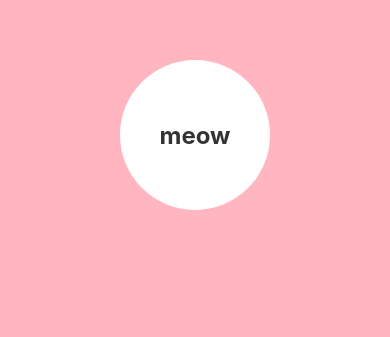
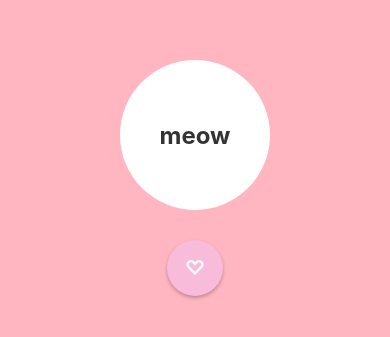
Before and after one commit to AdibaFaiyaz/Meow, a React Native app: screen / in a window 390 px wide. Shown: the part 287-624 px from the top of the page. Built offline with nearby package versions, Linux system fonts and the light colour scheme.

Commit message:
mbeuottwon

```diff
--- a/App.js
+++ b/App.js
@@ -1,35 +1,24 @@
+import React from 'react';
 import { StatusBar } from 'expo-status-bar';
-import { StyleSheet, Text, View } from 'react-native';
+import { View } from 'react-native';
+import { MeowCircle, FloatingButtonGroup, appStyles } from './src';
+import CustomAlert from './src/components/CustomAlert';
+import { useCustomAlert } from './src/hooks/useCustomAlert';
 
 export default function App() {
+  const { alertVisible, alertData, showAlert, hideAlert } = useCustomAlert();
+
   return (
-    <View style={styles.container}>
-      <View style={styles.circle}>
-        <Text style={styles.meowText}>meow</Text>
-      </View>
+    <View style={appStyles.container}>
+      <MeowCircle />
+      <FloatingButtonGroup showAlert={showAlert} />
+      <CustomAlert
+        visible={alertVisible}
+        title={alertData.title}
+        message={alertData.message}
+        onClose={hideAlert}
+      />
       <StatusBar style="auto" />
     </View>
   );
 }
-
-const styles = StyleSheet.create({
-  container: {
-    flex: 1,
-    backgroundColor: '#FFB6C1',
-    alignItems: 'center',
-    justifyContent: 'center',
-  },
-  circle: {
-    width: 150,
-    height: 150,
-    borderRadius: 75,
-    backgroundColor: 'white',
-    alignItems: 'center',
-    justifyContent: 'center',
-  },
-  meowText: {
-    fontSize: 24,
-    color: '#333',
-    fontWeight: 'bold',
-  },
-});
--- /dev/null
+++ b/src/components/CustomAlert.js
@@ -0,0 +1,83 @@
+import React, { useState } from 'react';
+import {
+  View,
+  Text,
+  TouchableOpacity,
+  Modal,
+  StyleSheet,
+  Dimensions,
+} from 'react-native';
+
+const { width } = Dimensions.get('window');
+
+const CustomAlert = ({ visible, title, message, onClose }) => {
+  return (
+    <Modal
+      transparent={true}
+      visible={visible}
+      animationType="fade"
+      onRequestClose={onClose}
+    >
+      <View style={styles.overlay}>
+        <View style={styles.alertContainer}>
+          <Text style={styles.title}>{title}</Text>
+          <Text style={styles.message}>{message}</Text>
+          <TouchableOpacity style={styles.button} onPress={onClose}>
+            <Text style={styles.buttonText}>OK</Text>
+          </TouchableOpacity>
+        </View>
+      </View>
+    </Modal>
+  );
+};
+
+const styles = StyleSheet.create({
+  overlay: {
+    flex: 1,
+    backgroundColor: 'rgba(0, 0, 0, 0.5)',
+    justifyContent: 'center',
+    alignItems: 'center',
+  },
+  alertContainer: {
+    backgroundColor: 'white',
+    borderRadius: 20,
+    padding: 20,
+    width: width * 0.8,
+    maxWidth: 300,
+    shadowColor: '#000',
+    shadowOffset: {
+      width: 0,
+      height: 2,
+    },
+    shadowOpacity: 0.25,
+    shadowRadius: 3.84,
+    elevation: 5,
+  },
+  title: {
+    fontSize: 18,
+    fontWeight: 'bold',
+    color: '#333',
+    textAlign: 'center',
+    marginBottom: 10,
+  },
+  message: {
+    fontSize: 16,
+    color: '#666',
+    textAlign: 'center',
+    marginBottom: 20,
+  },
+  button: {
+    backgroundColor: '#F8BBD9',
+    borderRadius: 15,
+    paddingVertical: 12,
+    paddingHorizontal: 30,
+    alignSelf: 'center',
+  },
+  buttonText: {
+    color: 'white',
+    fontSize: 16,
+    fontWeight: 'bold',
+  },
+});
+
+export default CustomAlert;
--- /dev/null
+++ b/src/components/FloatingButton.js
@@ -0,0 +1,29 @@
+import React from 'react';
+import { TouchableOpacity, Text } from 'react-native';
+import { floatingButtonStyles } from '../styles/floatingButtonStyles';
+
+const FloatingButton = ({
+  onPress,
+  icon,
+  style,
+  buttonType = 'babyPink',
+  activeOpacity = 0.8
+}) => {
+  const buttonStyle = [
+    floatingButtonStyles.floatingButton,
+    floatingButtonStyles[`${buttonType}Button`],
+    style
+  ];
+
+  return (
+    <TouchableOpacity
+      style={buttonStyle}
+      onPress={onPress}
+      activeOpacity={activeOpacity}
+    >
+      <Text style={floatingButtonStyles.buttonText}>{icon}</Text>
+    </TouchableOpacity>
+  );
+};
+
+export default FloatingButton;
--- /dev/null
+++ b/src/components/FloatingButtonGroup.js
@@ -0,0 +1,23 @@
+import React from 'react';
+import { View } from 'react-native';
+import FloatingButton from './FloatingButton';
+import { floatingButtonStyles } from '../styles/floatingButtonStyles';
+
+const FloatingButtonGroup = ({ showAlert }) => {
+  const handleButtonPress = (buttonNumber) => {
+    showAlert('Meow!', `Button ${buttonNumber} pressed!`);
+  };
+
+  return (
+    <View>
+      <FloatingButton
+        icon="♡"
+        buttonType="babyPink"
+        style={floatingButtonStyles.position1}
+        onPress={() => handleButtonPress(1)}
+      />
+    </View>
+  );
+};
+
+export default FloatingButtonGroup;
--- /dev/null
+++ b/src/components/MeowCircle.js
@@ -0,0 +1,13 @@
+import React from 'react';
+import { View, Text } from 'react-native';
+import { circleStyles } from '../styles/circleStyles';
+
+const MeowCircle = () => {
+  return (
+    <View style={circleStyles.circle}>
+      <Text style={circleStyles.meowText}>meow</Text>
+    </View>
+  );
+};
+
+export default MeowCircle;
--- /dev/null
+++ b/src/hooks/useCustomAlert.js
@@ -0,0 +1,22 @@
+import { useState } from 'react';
+
+export const useCustomAlert = () => {
+  const [alertVisible, setAlertVisible] = useState(false);
+  const [alertData, setAlertData] = useState({ title: '', message: '' });
+
+  const showAlert = (title, message) => {
+    setAlertData({ title, message });
+    setAlertVisible(true);
+  };
+
+  const hideAlert = () => {
+    setAlertVisible(false);
+  };
+
+  return {
+    alertVisible,
+    alertData,
+    showAlert,
+    hideAlert,
+  };
+};
--- /dev/null
+++ b/src/index.js
@@ -0,0 +1,16 @@
+// Main components
+export { default as MeowCircle } from './components/MeowCircle';
+export { default as FloatingButton } from './components/FloatingButton';
+export { default as FloatingButtonGroup } from './components/FloatingButtonGroup';
+export { default as CustomAlert } from './components/CustomAlert';
+
+// Hooks
+export { useCustomAlert } from './hooks/useCustomAlert';
+
+// Styles
+export { appStyles } from './styles/appStyles';
+export { circleStyles } from './styles/circleStyles';
+export { floatingButtonStyles } from './styles/floatingButtonStyles';
+
+// Utils
+export { buttonActions } from './utils/buttonActions';
--- /dev/null
+++ b/src/styles/appStyles.js
@@ -0,0 +1,10 @@
+import { StyleSheet } from 'react-native';
+
+export const appStyles = StyleSheet.create({
+  container: {
+    flex: 1,
+    backgroundColor: '#FFB6C1',
+    alignItems: 'center',
+    justifyContent: 'center',
+  },
+});
--- /dev/null
+++ b/src/styles/circleStyles.js
@@ -0,0 +1,17 @@
+import { StyleSheet } from 'react-native';
+
+export const circleStyles = StyleSheet.create({
+  circle: {
+    width: 150,
+    height: 150,
+    borderRadius: 75,
+    backgroundColor: 'white',
+    alignItems: 'center',
+    justifyContent: 'center',
+  },
+  meowText: {
+    fontSize: 24,
+    color: '#333',
+    fontWeight: 'bold',
+  },
+});
--- /dev/null
+++ b/src/styles/floatingButtonStyles.js
@@ -0,0 +1,32 @@
+import { StyleSheet } from 'react-native';
+
+export const floatingButtonStyles = StyleSheet.create({
+  floatingButton: {
+    position: 'absolute',
+    width: 56,
+    height: 56,
+    borderRadius: 28,
+    alignItems: 'center',
+    justifyContent: 'center',
+    elevation: 8,
+    shadowColor: '#000',
+    shadowOffset: {
+      width: 0,
+      height: 2,
+    },
+    shadowOpacity: 0.25,
+    shadowRadius: 3.84,
+  },
+  babyPinkButton: {
+    backgroundColor: '#F8BBD9',
+  },  buttonText: {
+    color: 'white',
+    fontSize: 20,
+    fontWeight: 'bold',
+  },
+  // Position styles - only one button in center
+  position1: {
+    top: 30,
+    alignSelf: 'center',
+  },
+});
--- /dev/null
+++ b/src/utils/buttonActions.js
@@ -0,0 +1,7 @@
+import { Alert } from 'react-native';
+
+export const buttonActions = {
+  handleButtonPress: (buttonNumber) => {
+    Alert.alert('Meow!', `${buttonNumber} pressed!`);
+  },
+};
```
Also changed, not shown: 1 other file (tests, documents, lock files or other folders).
